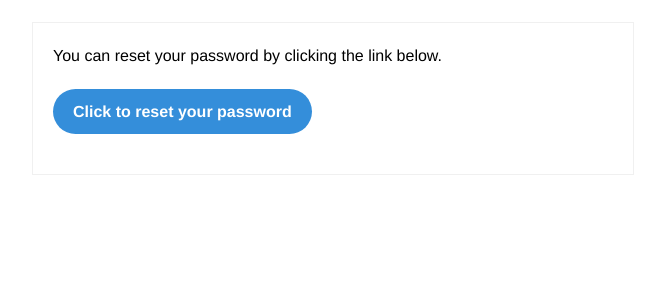
After one commit to aruba8/imm-statistics, a Flask app: template app/templates/password_recovery_email.html in a window 1280 px wide. The commit adds this page. Shown: the top 300 px of the page, without its empty margins (307-972 px from the left). Run offline with Flask 2, Linux system fonts and the light colour scheme; the template is opened without the code that fills it, so the values that code supplies are empty; parts of the project's set-up code (start-up, migrations or seed data) failed here and were passed over; some libraries are stand-ins or nearby versions.

Commit message:
password recovery done

```diff
--- a/app/forms/signup_form.py
+++ b/app/forms/signup_form.py
@@ -3,7 +3,7 @@ from app.models.user import User
 __author__ = 'erik'
 from flask_wtf import Form, RecaptchaField
 from wtforms.fields import StringField, PasswordField, SelectField
-from wtforms.validators import DataRequired, Email, EqualTo
+from wtforms.validators import DataRequired, Email, EqualTo, Length
 from pycountry import countries
 
 COUNTRIES = [country.alpha2 for country in countries.objects]
@@ -17,9 +17,10 @@ def create_countries_dict():
 
 
 class SignUpForm(Form):
-    login = StringField('Username', validators=[DataRequired()])
+    login = StringField('Username', validators=[DataRequired(), Length(min=3, max=80)])
     email = StringField('Email', validators=[DataRequired(), Email()])
-    password = PasswordField('Password', validators=[DataRequired(), EqualTo('confirm', message='Passwords must match')])
+    password = PasswordField('Password', validators=[DataRequired(), EqualTo('confirm', message='Passwords must match'),
+                                                     Length(min=7, max=80)])
     confirm = PasswordField('Confirm')
     country = SelectField(choices=create_countries_dict())
     recaptcha = RecaptchaField()
--- a/app/templates/forgot.jinja2.html
+++ b/app/templates/forgot.jinja2.html
@@ -1,7 +1,6 @@
 {% extends "base.jinja2.html" %}
 
 {% block content %}
-        {% if not g.user.is_authenticated()%}
             <div class="col-md-4">
                 <div class="login-panel panel panel-default">
                     <div class="panel-heading">
@@ -22,5 +21,4 @@
                     </div>
                 </div>
             </div>
-        {% endif %}
 {% endblock %}
--- /dev/null
+++ b/app/templates/password_recovery_email.html
@@ -0,0 +1,209 @@
+<!DOCTYPE html PUBLIC "-//W3C//DTD XHTML 1.0 Transitional//EN"
+        "http://www.w3.org/TR/xhtml1/DTD/xhtml1-transitional.dtd">
+<html xmlns="http://www.w3.org/1999/xhtml">
+<head>
+    <meta name="viewport" content="width=device-width"/>
+    <meta http-equiv="Content-Type" content="text/html; charset=UTF-8"/>
+    <title>Actionable emails e.g. reset password</title>
+    <style type="text/css">
+
+        /* -------------------------------------
+                GLOBAL
+        ------------------------------------- */
+        * {
+            margin: 0;
+            padding: 0;
+            font-family: "Helvetica Neue", "Helvetica", Helvetica, Arial, sans-serif;
+            font-size: 100%;
+            line-height: 1.6;
+        }
+
+        img {
+            max-width: 100%;
+        }
+
+        body {
+            -webkit-font-smoothing: antialiased;
+            -webkit-text-size-adjust: none;
+            width: 100% !important;
+            height: 100%;
+        }
+
+        /* -------------------------------------
+                ELEMENTS
+        ------------------------------------- */
+        a {
+            color: #348eda;
+        }
+
+        .btn-primary, .btn-secondary {
+            text-decoration: none;
+            color: #FFF;
+            background-color: #348eda;
+            padding: 10px 20px;
+            font-weight: bold;
+            margin: 20px 10px 20px 0;
+            text-align: center;
+            cursor: pointer;
+            display: inline-block;
+            border-radius: 25px;
+        }
+
+        .btn-secondary {
+            background: #aaa;
+        }
+
+        .last {
+            margin-bottom: 0;
+        }
+
+        .first {
+            margin-top: 0;
+        }
+
+        /* -------------------------------------
+                BODY
+        ------------------------------------- */
+        table.body-wrap {
+            width: 100%;
+            padding: 20px;
+        }
+
+        table.body-wrap .container {
+            border: 1px solid #f0f0f0;
+        }
+
+        /* -------------------------------------
+                FOOTER
+        ------------------------------------- */
+        table.footer-wrap {
+            width: 100%;
+            clear: both !important;
+        }
+
+        .footer-wrap .container p {
+            font-size: 12px;
+            color: #666;
+
+        }
+
+        table.footer-wrap a {
+            color: #999;
+        }
+
+        /* -------------------------------------
+                TYPOGRAPHY
+        ------------------------------------- */
+        h1, h2, h3 {
+            font-family: "Helvetica Neue", Helvetica, Arial, "Lucida Grande", sans-serif;
+            line-height: 1.1;
+            margin-bottom: 15px;
+            color: #000;
+            margin: 40px 0 10px;
+            line-height: 1.2;
+            font-weight: 200;
+        }
+
+        h1 {
+            font-size: 36px;
+        }
+
+        h2 {
+            font-size: 28px;
+        }
+
+        h3 {
+            font-size: 22px;
+        }
+
+        p, ul {
+            margin-bottom: 10px;
+            font-weight: normal;
+            font-size: 14px;
+        }
+
+        ul li {
+            margin-left: 5px;
+            list-style-position: inside;
+        }
+
+        /* ---------------------------------------------------
+                RESPONSIVENESS
+                Nuke it from orbit. It's the only way to be sure.
+        ------------------------------------------------------ */
+
+        /* Set a max-width, and make it display as block so it will automatically stretch to that width, but will also shrink down on a phone or something */
+        .container {
+            display: block !important;
+            max-width: 600px !important;
+            margin: 0 auto !important; /* makes it centered */
+            clear: both !important;
+        }
+
+        /* This should also be a block element, so that it will fill 100% of the .container */
+        .content {
+            padding: 20px;
+            max-width: 600px;
+            margin: 0 auto;
+            display: block;
+        }
+
+        /* Let's make sure tables in the content area are 100% wide */
+        .content table {
+            width: 100%;
+        }
+
+
+    </style>
+</head>
+
+<body>
+<table class="body-wrap">
+    <tr>
+        <td></td>
+        <td class="container" width="600">
+            <div class="content">
+                <table class="main" width="100%" cellpadding="0" cellspacing="0" itemprop="action" itemscope
+                       itemtype="http://schema.org/ConfirmAction">
+                    <tr>
+                        <td class="content-wrap">
+                            <meta itemprop="name" content="Confirm Email"/>
+                            <table width="100%" cellpadding="0" cellspacing="0">
+                                <tr>
+                                    <td class="content-block">
+                                        You can reset your password by clicking the link below.
+                                    </td>
+                                </tr>
+                                <tr>
+                                    <td class="content-block">
+                                    </td>
+                                </tr>
+                                <tr>
+                                    <td class="content-block">
+                                        <a href="http://{{ config['SERVER_NAME'] }}/reset/{{ reset.uuid }}"
+                                           class="btn-primary">Click to reset your password</a>
+                                    </td>
+                                </tr>
+                                <tr>
+                                    <td class="content-block">
+                                    </td>
+                                </tr>
+                            </table>
+                        </td>
+                    </tr>
+                </table>
+                <div class="footer">
+                    <table width="100%">
+                        <tr>
+                            {#							<td class="aligncenter content-block">Follow <a href="http://twitter.com/mail_gun">@Mail_Gun</a> on Twitter.</td>#}
+                        </tr>
+                    </table>
+                </div>
+            </div>
+        </td>
+        <td></td>
+    </tr>
+</table>
+
+</body>
+</html>
--- a/app/views/login_view.py
+++ b/app/views/login_view.py
@@ -1,21 +1,27 @@
-from app.forms.forgot_form import Forgot
-from app.models.userdata import UserDataDB
+from uuid import uuid4
 
-__author__ = 'erik'
-
-from flask import render_template, flash, redirect, request, url_for, g, current_app, session
+from flask import render_template, flash, redirect, request, url_for, g, current_app, session, abort
 from flask_login import login_user, logout_user, login_required
 from pycountry import countries
+from flask_principal import Identity, identity_changed, AnonymousIdentity
+from datetime import datetime, timedelta
+
+from app.forms.forgot_form import Forgot
+from app.forms.reset_password_form import ResetPassword
+from app.models.reset import Reset
+from app.models.userdata import UserDataDB
 from app.forms.login_form import LoginForm
 from app.forms.signup_form import SignUpForm
 from app.models.user import User
 from app.sessions import Sessions
 from app import lm
-from flask_principal import Identity, identity_changed, AnonymousIdentity
+from app.utils.mailer import send_password_recovery_email
+
 
 sessions = Sessions()
 
 from app import app, db
+
 
 @lm.user_loader
 def user_loader(username):
@@ -42,12 +48,13 @@ def login():
 
     return render_template('login.jinja2.html', form=form)
 
+
 @app.route('/signup', methods=['GET', 'POST'])
 def signup_page():
     form = SignUpForm()
     if request.method == 'GET':
         return render_template('signup.jinja2.html', form=form)
-    if request.method == 'POST' and form.validate() and sessions.validate_new_user(form.login.data, form.password.data,
+    if request.method == 'POST' and form.validate() and validate_new_user(form.login.data, form.password.data,
                                                                                    form.confirm.data):
         user_data = UserDataDB.query.filter_by(username=form.login.data)
         if len(user_data.all()) == 0:
@@ -67,6 +74,7 @@ def signup_page():
     else:
         return render_template('signup.jinja2.html', form=form)
 
+
 @app.route('/logout')
 @login_required
 def logout():
@@ -79,16 +87,50 @@ def logout():
     # Tell Flask-Principal the user is anonymous
     identity_changed.send(current_app._get_current_object(), identity=AnonymousIdentity())
 
+    return redirect(request.args.get('next') or '/index')
 
-    return redirect(request.args.get('next') or '/index')
 
 @app.route('/forgot', methods=['GET', 'POST'])
 def forgot():
     form = Forgot()
     if form.validate_on_submit():
         email = form.email.data
-        print email
+        user = User.query.filter_by(email=email).first()
+        reset_obj = Reset.query.filter_by(user_id=user.id).first()
+        if user and not user.email_activated:
+            return render_template("forgot_sent.jinja2.html",
+                                   message='We cannot reset your password because your email was not confirmed')
+
+        if user and not reset_obj and user.email_activated:
+            expiration_date = datetime.now() + timedelta(days=1)
+            reset_obj = Reset(user_id=user.id, uuid=uuid4(), expiration_date=expiration_date)
+            db.session.add(reset_obj)
+            db.session.commit()
+        elif user and reset_obj and user.email_activated:
+            reset_obj.uuid = uuid4()
+            reset_obj.expiration_date = datetime.now() + timedelta(days=1)
+            db.session.add(reset_obj)
+            db.session.commit()
+        send_password_recovery_email(reset_obj, user)
+        return render_template("forgot_sent.jinja2.html", message='Recover link sent on your email')
+
+    return render_template('forgot.jinja2.html', form=form)
 
 
+@app.route("/reset/<uuid>", methods=["GET", "POST"])
+def reset(uuid):
+    reset_obj = Reset.query.filter_by(uuid=uuid).first()
+    reset_form = ResetPassword()
+    if reset_form.validate_on_submit():
+        password = reset_form.password.data
+        user = User.query.filter_by(id=reset_obj.user_id).first()
+        sessions.update_password(password, user)
+        sessions.delete_row(reset_obj)
+        return redirect(url_for('login'))
 
-    return render_template('forgot.jinja2.html', form=form)
+    if reset_obj and reset_obj.expiration_date > datetime.now():
+        return render_template('reset_password.html', form=reset_form, reset=reset_obj)
+    elif reset_obj and reset_obj.expiration_date < datetime.now():
+        return render_template('forgot_sent.jinja2.html',
+                               message='We cannot reset your password because link has expired')
+    abort(404)
--- a/config.py
+++ b/config.py
@@ -20,5 +20,5 @@ MAIL_PORT = 465
 MAIL_USE_SSL = True
 MAIL_USE_TLS = False
 MAIL_USERNAME = 'biomaks@gmail.com'
-MAIL_PASSWORD = 'xxxxxx'
+MAIL_PASSWORD = 'Rob3tUrm2iL1Righ6it3Hog4'
 SERVER_NAME = 'localhost:5000'
```
Also changed, not shown: app/forms/reset_password_form.py (added, +9 -0 lines), app/models/reset.py (added, +10 -0 lines), app/sessions.py (+27 -16 lines), app/templates/404.html (added, +7 -0 lines), app/templates/forgot_sent.jinja2.html (added, +14 -0 lines), app/templates/reset_password.html (added, +29 -0 lines), app/utils/mailer.py (+8 -0 lines), app/views/index_view.py (+9 -2 lines), migrations/versions/63150775f7_.py (added, +32 -0 lines), 1 other file.
